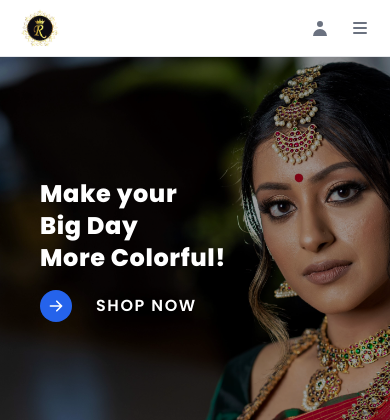
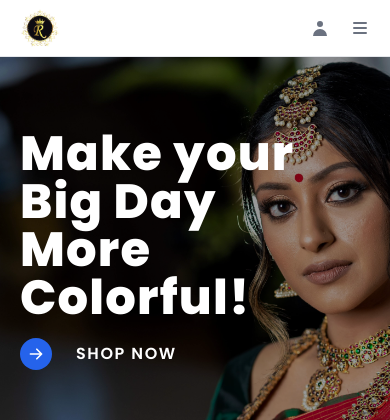
Before and after one commit to Vital-Masks/Ramany-Boutique-client, a Next.js app: page / in a window 390 px wide. Shown: the top 420 px of the page. Built offline with nearby package versions, Linux system fonts and the light colour scheme; no server answers.

Commit message:
banner bug fix

```diff
--- a/components/Header/index.js
+++ b/components/Header/index.js
@@ -13,7 +13,7 @@ const Header = () => {
   return (
     <>
       <MobileNav open={openMenu} />
-      <div className="fixed z-30 flex items-center justify-between w-full max-w-6xl px-5 py-2 mx-auto bg-white border-b xl:relative 2xl:max-w-screen-xl md:py-2 md:px-20 xl:px-0">
+      <div className="fixed z-30 flex items-center justify-between w-full max-w-6xl px-5 py-2 mx-auto bg-white border-b lg:relative 2xl:max-w-screen-xl md:py-2 md:px-20 xl:px-0">
         <div className="flex items-center gap-10">
           <Link href="/" passHref>
             <div className="relative w-10 h-10 cursor-pointer md:h-16 md:w-16">
--- a/components/Views/Banner.js
+++ b/components/Views/Banner.js
@@ -14,8 +14,10 @@ const Banner = () => {
         alt="banner"
       />
       <div className="absolute top-0 left-0 flex flex-col items-start justify-center w-full h-full text-white bg-black bg-opacity-40">
-        <div className="md:w-[70%] ml-10 lg:ml-20 2xl:ml-72 xl:w-[60%]">
-          <h1 className="text-2xl font-extrabold tracking-wide md:text-5xl lg:text-6xl xl:text-7xl xl:leading-snug">
+        <div className="max-w-6xl mx-auto justify-between flex w-full px-5 2xl:max-w-screen-xl md:px-20 xl:px-0">
+          <div>
+            {' '}
+            <h1 className="text-5xl font-extrabold tracking-wide  lg:text-6xl xl:text-7xl xl:leading-snug">
               Make your <br /> Big Day <br /> More Colorful!
             </h1>
             <button className="flex items-center gap-6 mt-4 group">
@@ -27,6 +29,8 @@ const Banner = () => {
               </Link>
             </button>
           </div>
+          <div></div>
+        </div>
       </div>
     </div>
   );
```
Lines whose indentation alone changed are shown as unchanged.
